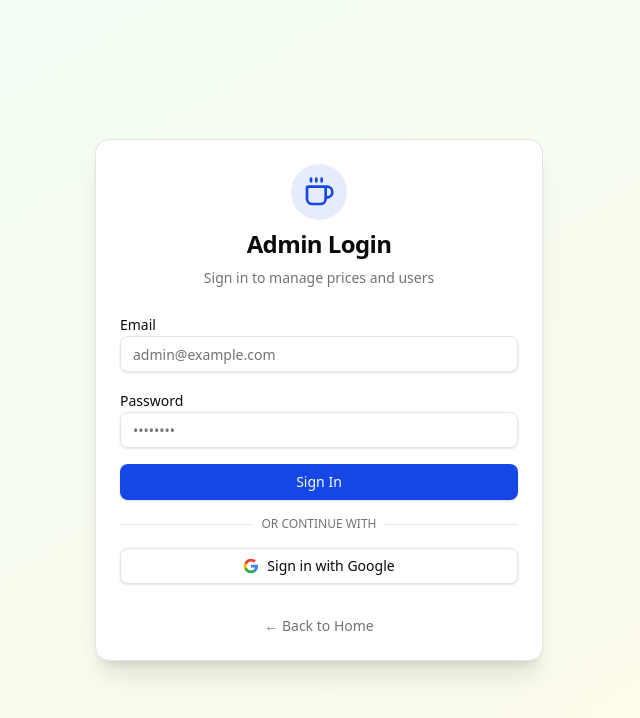
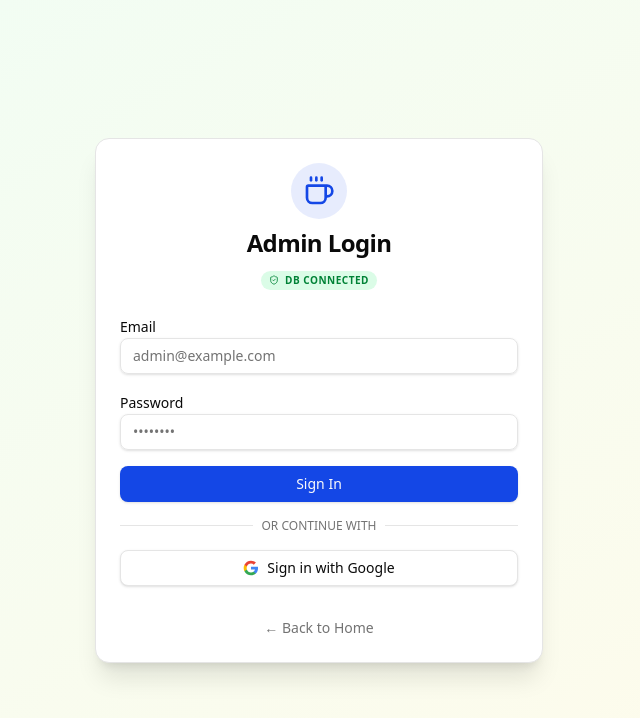
Before and after one commit to preethamamin22/Daily-Market-Prices-Of-Coffee-And-Pepper, a Next.js app: page /login in a window 1280 px wide. Shown: the top 718 px of the page, without its empty margins (321-961 px from the left). Built offline with nearby package versions, Linux system fonts and the light colour scheme; no server answers; the database is empty.

Commit message:
Add DB status indicator to Login page

```diff
--- a/src/app/login/page.tsx
+++ b/src/app/login/page.tsx
@@ -1,13 +1,13 @@
 "use client";
 
-import { useState } from "react";
+import { useState, useEffect } from "react";
 import { signIn } from "next-auth/react";
 import { useRouter } from "next/navigation";
 import { Button } from "@/components/ui/button";
 import { Input } from "@/components/ui/input";
 import { Label } from "@/components/ui/label";
 import { Card, CardContent, CardHeader, CardTitle } from "@/components/ui/card";
-import { Coffee } from "lucide-react";
+import { Coffee, ShieldCheck, ShieldAlert, Loader2 } from "lucide-react";
 
 export default function LoginPage() {
     const router = useRouter();
@@ -15,6 +15,14 @@ export default function LoginPage() {
     const [password, setPassword] = useState("");
     const [error, setError] = useState("");
     const [loading, setLoading] = useState(false);
+    const [dbStatus, setDbStatus] = useState<"checking" | "up" | "down">("checking");
+
+    useEffect(() => {
+        fetch("/api/ping")
+            .then(res => res.json())
+            .then(data => setDbStatus(data.status === "connected" ? "up" : "down"))
+            .catch(() => setDbStatus("down"));
+    }, []);
 
     const handleSubmit = async (e: React.FormEvent) => {
         e.preventDefault();
@@ -59,9 +67,17 @@ export default function LoginPage() {
                         <Coffee className="h-8 w-8 text-primary" />
                     </div>
                     <CardTitle className="text-2xl font-bold">Admin Login</CardTitle>
-                    <p className="text-sm text-muted-foreground">
-                        Sign in to manage prices and users
-                    </p>
+                    <div className="flex justify-center items-center gap-2 mt-1">
+                        <div className={`flex items-center gap-1.5 px-2 py-0.5 rounded-full text-[10px] font-bold uppercase tracking-wider transition-colors ${dbStatus === 'up' ? 'bg-green-100 text-green-700' :
+                                dbStatus === 'down' ? 'bg-red-100 text-red-700' :
+                                    'bg-amber-100 text-amber-700'
+                            }`}>
+                            {dbStatus === 'checking' && <Loader2 className="h-2.5 w-2.5 animate-spin" />}
+                            {dbStatus === 'up' && <ShieldCheck className="h-2.5 w-2.5" />}
+                            {dbStatus === 'down' && <ShieldAlert className="h-2.5 w-2.5" />}
+                            {dbStatus === 'up' ? 'DB Connected' : dbStatus === 'down' ? 'DB Offline' : 'Checking DB...'}
+                        </div>
+                    </div>
                 </CardHeader>
                 <CardContent className="space-y-4">
                     <form onSubmit={handleSubmit} className="space-y-4">
```
